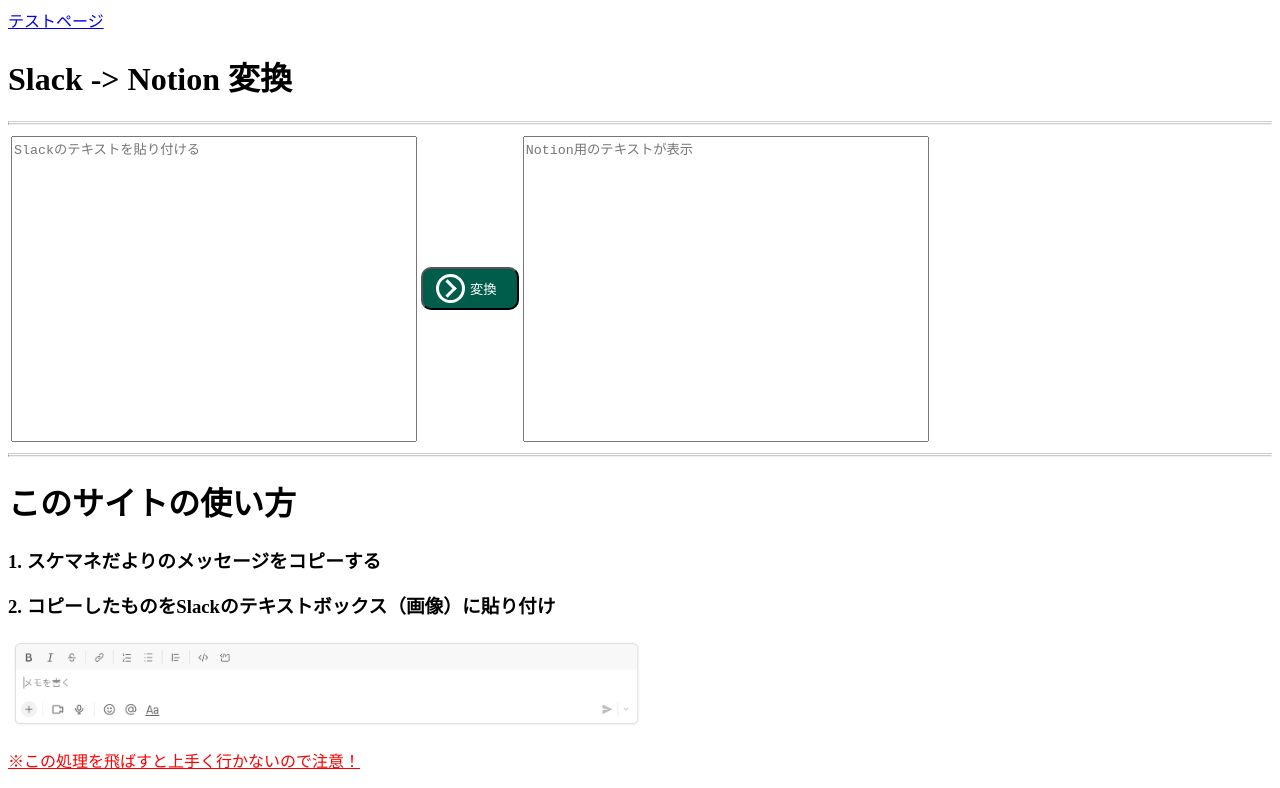
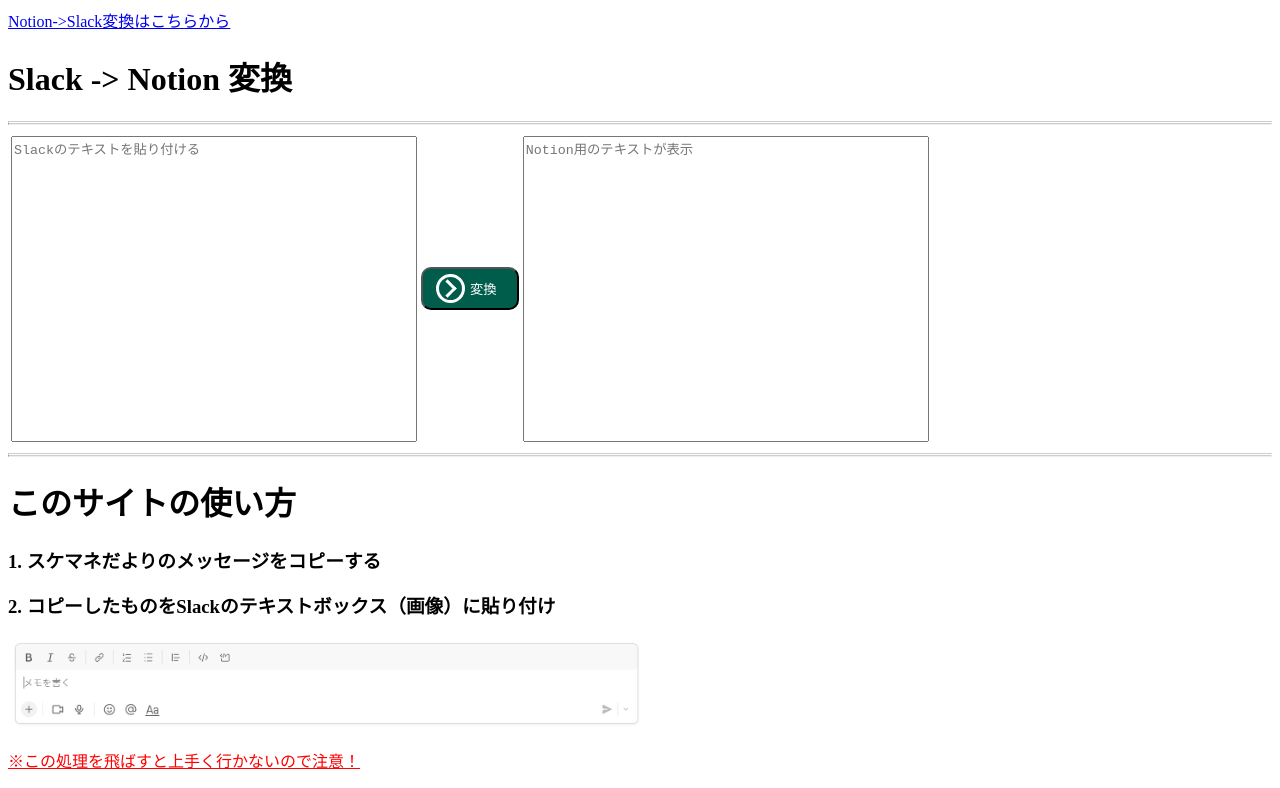
Before and after one commit to shirokuma256/slack-notion, a plain HTML site: page index.html in a window 1280 px wide. Shown: the top 788 px of the page. Drawn offline with Linux system fonts and the light colour scheme.

Commit message:
notion.html add

```diff
--- a/index.html
+++ b/index.html
@@ -24,9 +24,9 @@
 
 <body>
     <!--
+    <a href="sub_page.html">テストページ</a>
+    -->
     <a href="notion.html">Notion->Slack変換はこちらから</a>
-    -->
-    <a href="sub_page.html">テストページ</a>
     <h1>Slack -> Notion 変換</h1>
     <hr>
     <table class="ba-box clearfix">
```
